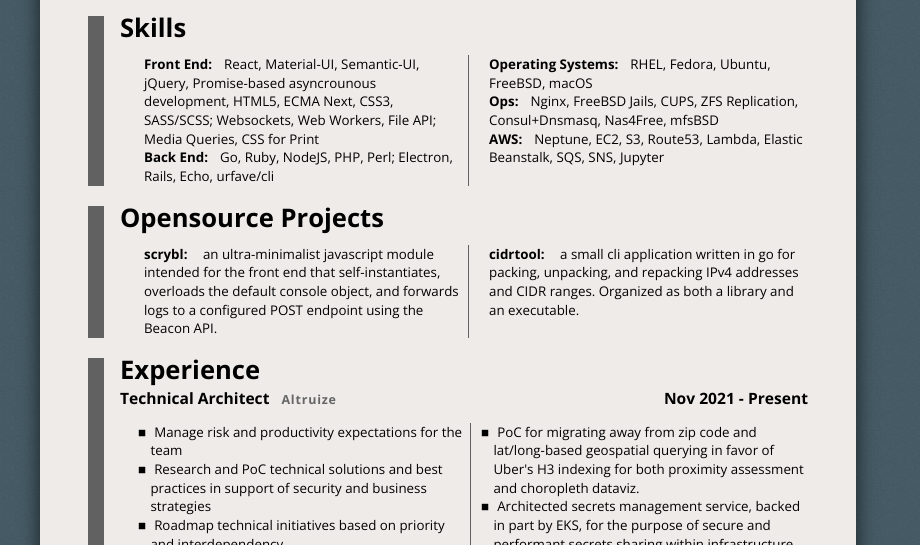
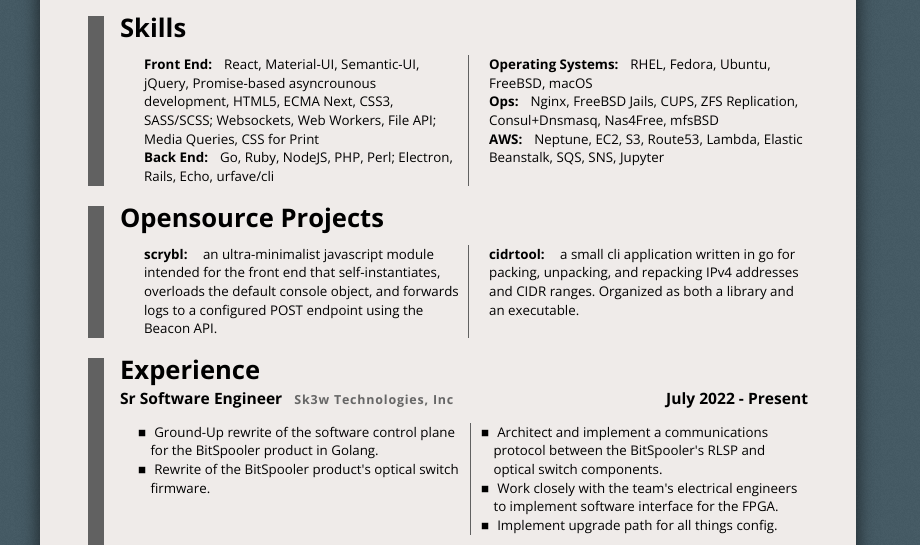
Before and after one commit to storskegg/storskegg.github.io, a website: page index.html in a window 1280 px wide. Shown: the part 253-798 px from the top of the page, without its empty margins (192-1112 px from the left). Drawn offline with nearby package versions, Linux system fonts and the light colour scheme.

Commit message:
Update index.html

```diff
--- a/index.html
+++ b/index.html
@@ -60,9 +60,23 @@
     </article>
 
     <article class="experience">
+      <section id="exp_08">
+        <header>
+          <h3>Sr Software Engineer <small>Sk3w Technologies, Inc</small> <span class="duration">July 2022 - Present</span></h3>
+        </header>
+
+        <ul class="two ruled columns accomplishments">
+          <li>Ground-Up rewrite of the software control plane for the BitSpooler product in Golang.</li>
+          <li>Rewrite of the BitSpooler product's optical switch firmware.</li>
+          <li>Architect and implement a communications protocol between the BitSpooler's RLSP and optical switch components.</li>
+          <li>Work closely with the team's electrical engineers to implement software interface for the FPGA.</li>
+          <li>Implement upgrade path for all things config.</li>
+        </ul>
+      </section>
+
       <section id="exp_07">
         <header>
-          <h3>Technical Architect <small>Altruize</small> <span class="duration">Nov 2021 - Present</span></h3>
+          <h3>Technical Architect <small>Altruize</small> <span class="duration">Nov 2021 - July 2022</span></h3>
         </header>
 
         <ul class="two ruled columns accomplishments">
```
